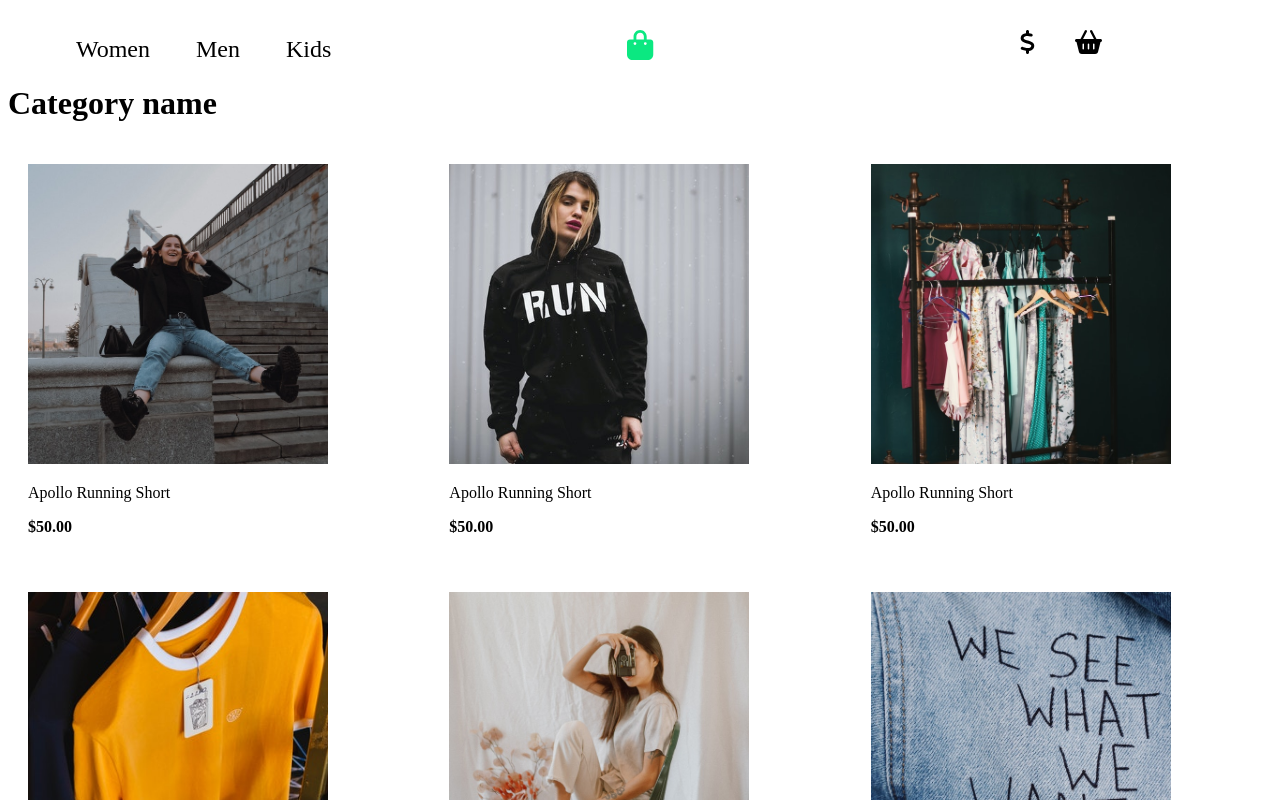
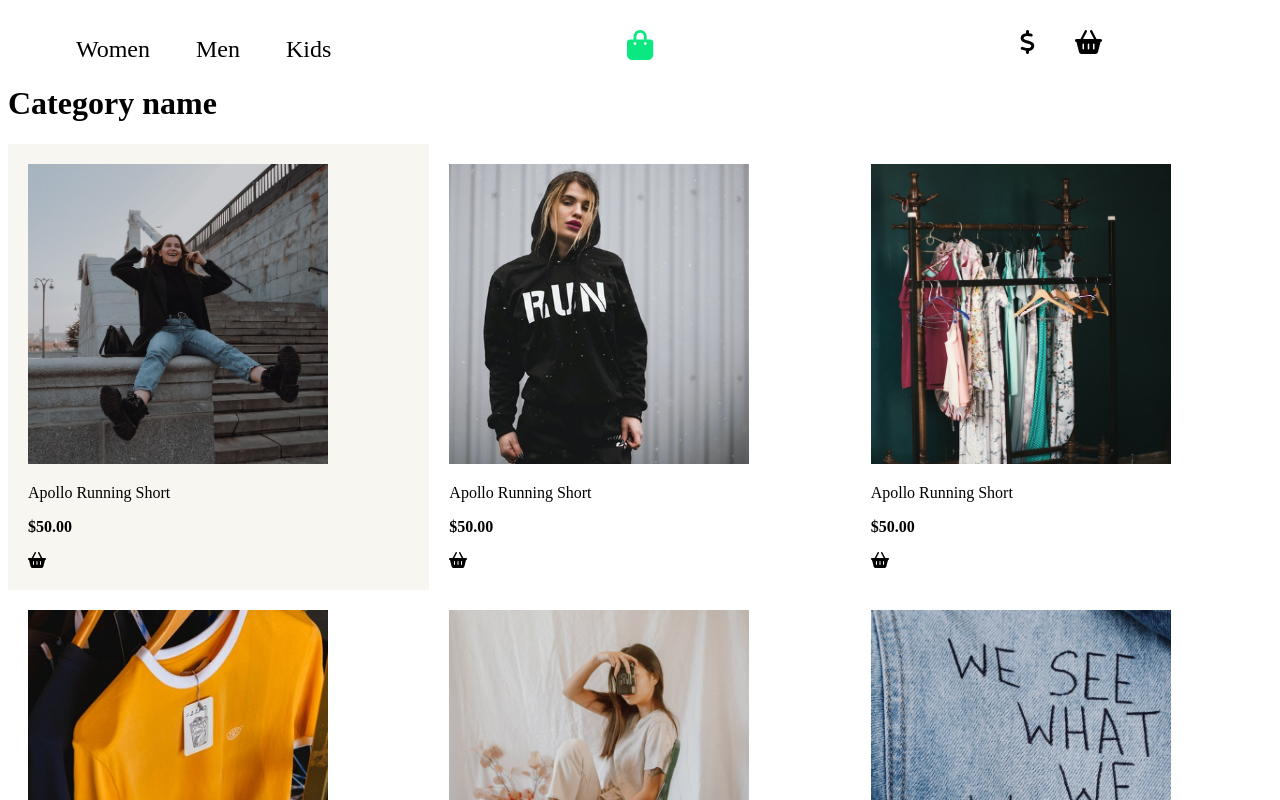
Before and after one commit to mkusztal/react-shop-test, a React (Create React App) app: page / in a window 1280 px wide. In both pictures the pointer is over the element 218 px from the left and 357 px from the top of the page. Shown: the top 800 px of the page. Built offline with nearby package versions, Linux system fonts and the light colour scheme.

Commit message:
Add basket to card

```diff
--- a/src/components/features/Product/Product.js
+++ b/src/components/features/Product/Product.js
@@ -1,4 +1,6 @@
 import styles from './Product.module.scss';
+import { FontAwesomeIcon } from '@fortawesome/react-fontawesome';
+import { faShoppingBasket } from '@fortawesome/free-solid-svg-icons';
 const Product = ({ image, name, price }) => {
   return (
     <div className={styles.box}>
@@ -11,6 +13,7 @@ const Product = ({ image, name, price }) => {
           <b>${price}.00</b>
         </p>
       </div>
+      <FontAwesomeIcon className={styles.basket} icon={faShoppingBasket} />
     </div>
   );
 };
--- a/src/components/features/Product/Product.module.scss
+++ b/src/components/features/Product/Product.module.scss
@@ -8,4 +8,9 @@
       object-fit: cover;
     }
   }
+  &:hover {
+    background: {
+      color: #f8f6f0;
+    }
+  }
 }
```
